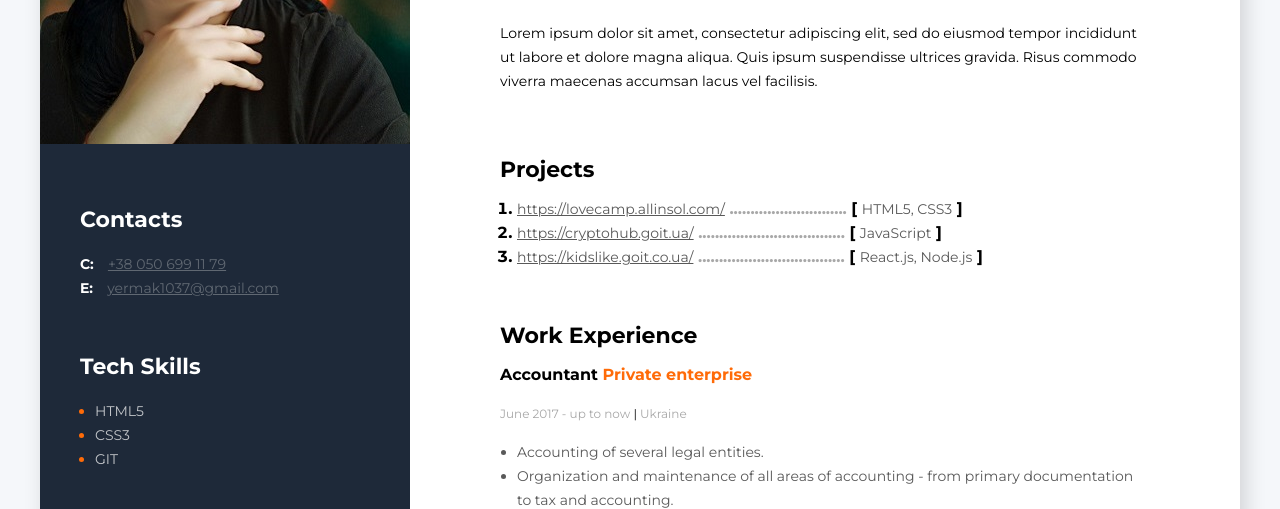
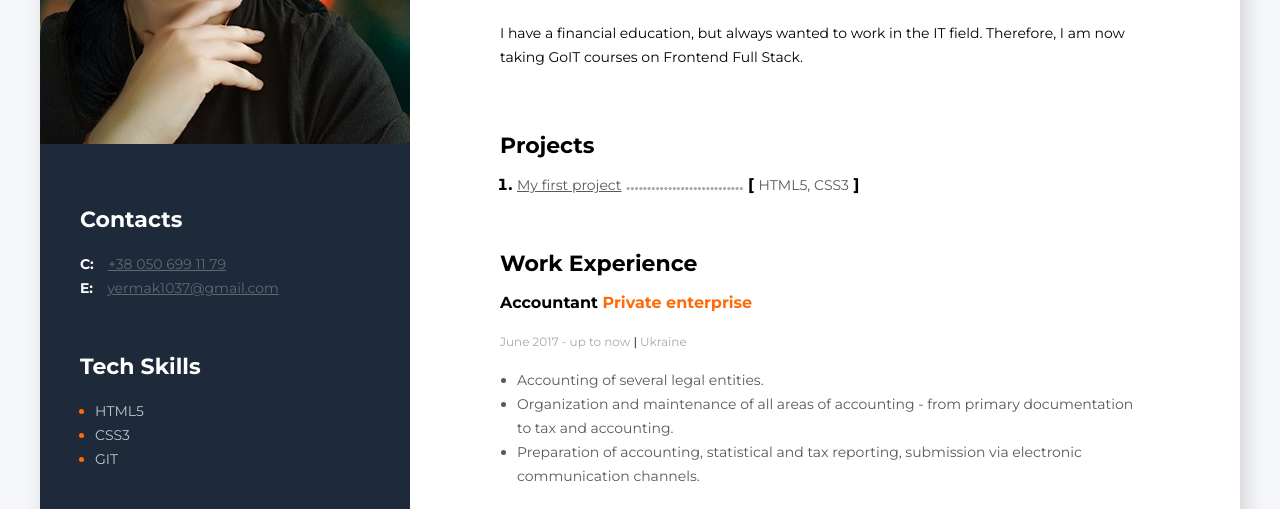
Before and after one commit to yermakovaa/resume-project, a plain HTML site: page index.html in a window 1280 px wide. Shown: the part 289-798 px from the top of the page. Drawn offline with Linux system fonts and the light colour scheme.

Commit message:
change a page

```diff
--- a/index.html
+++ b/index.html
@@ -56,8 +56,8 @@
             <div class="info-container">
             <h2 class="profession">Front-End Developer</h2>
             <h1 class="name">Anastasiia Yermakova</h1>
-            <p class="description">Lorem ipsum dolor sit amet, consectetur adipiscing elit, sed do eiusmod tempor incididunt ut labore et dolore magna
-            aliqua. Quis ipsum suspendisse ultrices gravida. Risus commodo viverra maecenas accumsan lacus vel facilisis.</p>
+            <p class="description">I have a financial education, but always wanted to work in the IT field. Therefore, I am now taking GoIT courses on
+            Frontend Full Stack.</p>
             </div>
 
             <!-- projects container -->
@@ -65,19 +65,9 @@
             <h3 class="about-me-title">Projects</h3>
             <ol>
                 <li class="projects-item">
-                    <a class="projects-link" href="https://lovecamp.allinsol.com/">https://lovecamp.allinsol.com/</a>
+                    <a class="projects-link" href="https://yermakovaa.github.io/goit-markup-hw-02/">My first project</a>
                     <span class="dots">............................</span>
                     <span> <b>[</b>  <span class="tech-name">HTML5, CSS3</span> <b>]</b></span>
-                </li>
-                <li class="projects-item">
-                    <a class="projects-link" href="https://cryptohub.goit.ua/">https://cryptohub.goit.ua/</a>
-                    <span class="dots">...................................</span>
-                    <span> <b>[</b> <span class="tech-name">JavaScript</span> <b>]</b></span>
-                </li>
-                <li class="projects-item">
-                    <a class="projects-link" href="https://kidslike.goit.co.ua/">https://kidslike.goit.co.ua/</a>
-                    <span class="dots">...................................</span>
-                    <span> <b>[</b> <span class="tech-name">React.js, Node.js</span> <b>]</b></span>
                 </li>
             </ol>
             </div>
```
